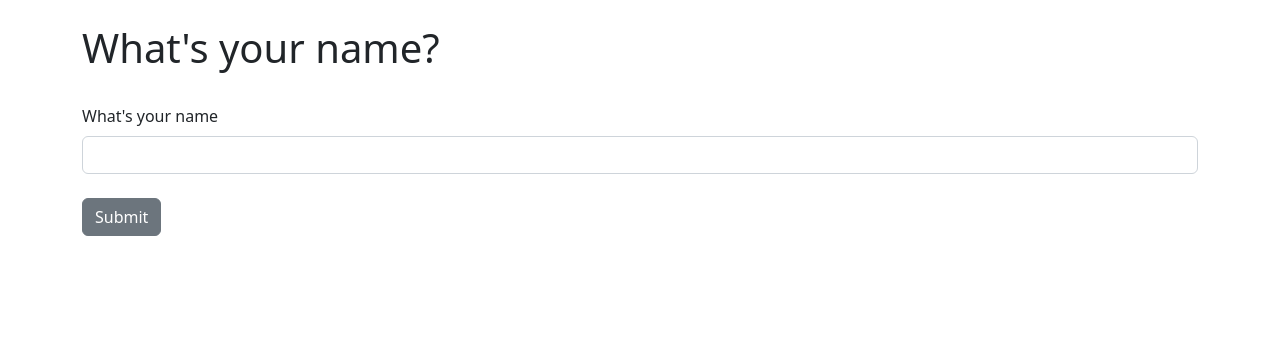
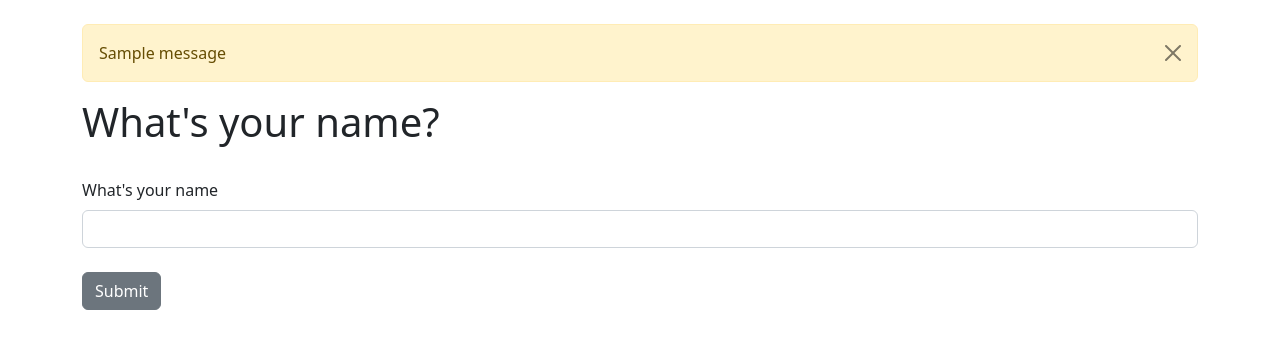
Before and after one commit to anneyk/blog-site, a Flask app: page /name in a window 1280 px wide. Shown: the part 56-405 px from the top of the page. Run offline with Flask 2, Linux system fonts and the light colour scheme; one stand-in notice (Sample message) is shown.

Commit message:
add flash message

```diff
--- a/run.py
+++ b/run.py
@@ -1,4 +1,4 @@
-from flask import Flask, render_template
+from flask import Flask, render_template,flash
 from flask_wtf import FlaskForm
 from wtforms import StringField, SubmitField
 from wtforms.validators import DataRequired
@@ -31,5 +31,6 @@ def name():
   if form.validate_on_submit():
     name = form.name.data
     form.name.data = ''
+    flash("Form submitted successfully")
 
   return render_template("name.html", name=name, form=form)
--- a/templates/name.html
+++ b/templates/name.html
@@ -1,6 +1,14 @@
 {% extends 'base.html' %}
 
 {% block content %}
+
+  {% for message in get_flashed_messages() %}
+    <div class="alert alert-warning alert-dismissible fade show" role="alert">
+      {{ message }}
+      <button type="button" class="btn-close" data-bs-dismiss="alert" aria-label="Close"></button>
+    </div>
+
+  {% endfor %}
     {% if name %}
       <h1>Hello {{ name }} !!</h1>
     {% else %}
```
